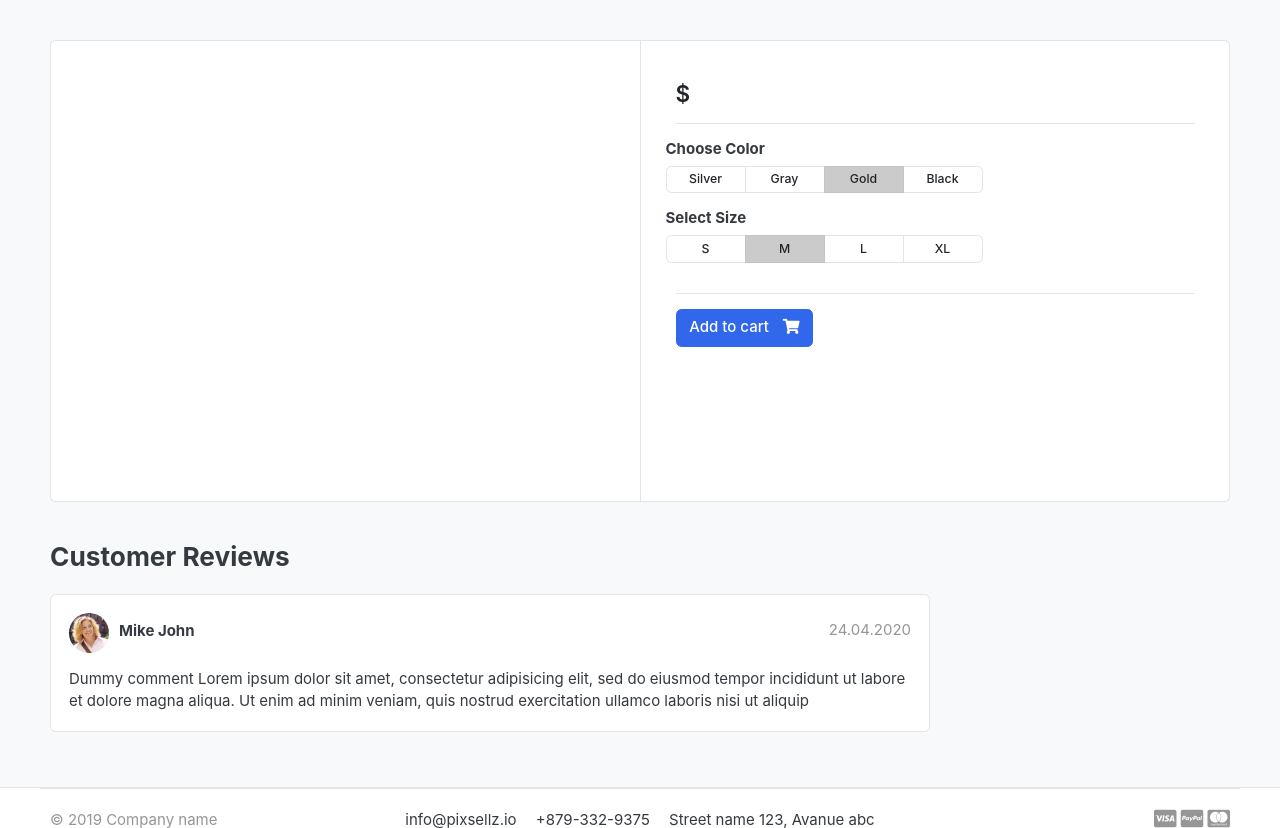
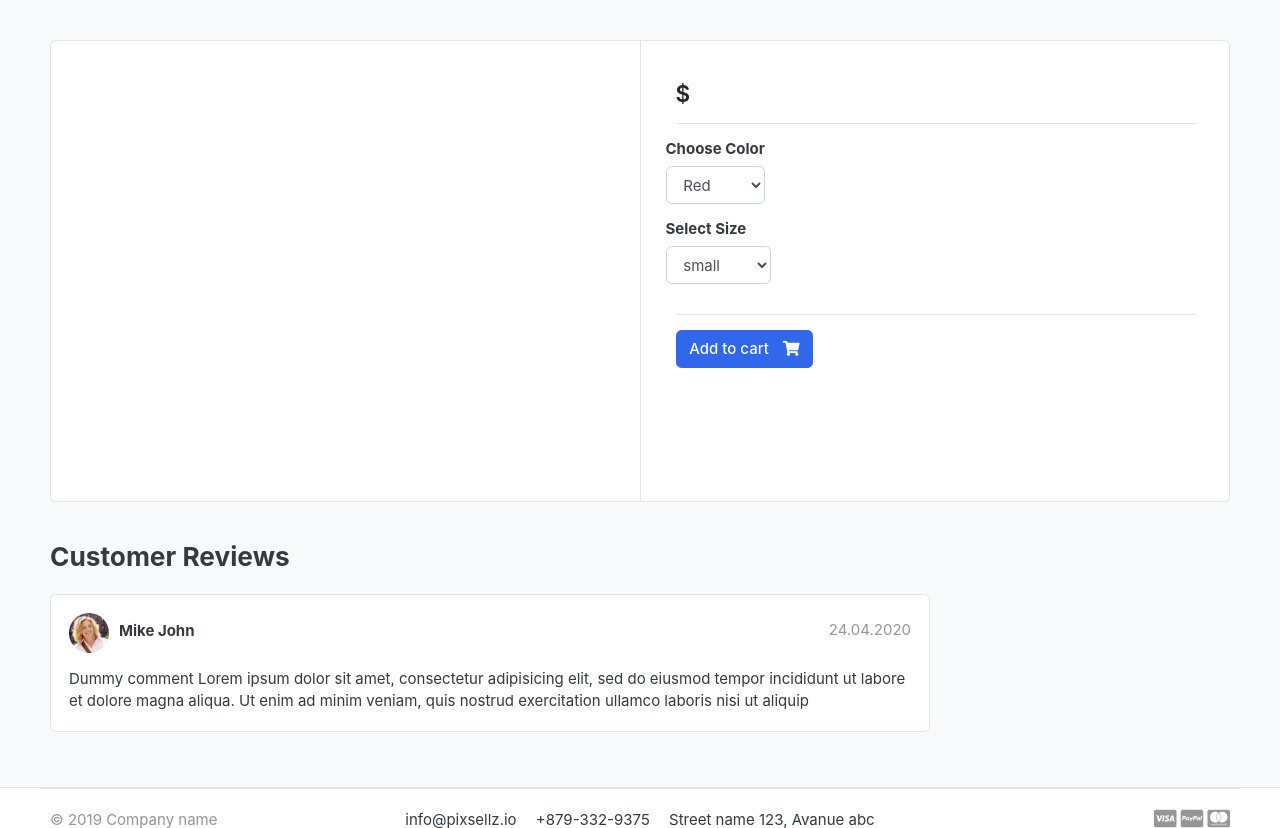
Before and after one commit to ProgramerSalar/cart, a Django app: template templates/store/product_detail.html in a window 1280 px wide. Shown: the part 155-983 px from the top of the page. Run offline with Django 3.2, Linux system fonts and the light colour scheme; the template is opened without the code that fills it, so the values that code supplies are empty; some libraries are stand-ins or nearby versions; some web fonts are replaced.

Commit message:
Product Variation Preparation

```diff
--- a/templates/includes/navbar.html
+++ b/templates/includes/navbar.html
@@ -51,7 +51,7 @@
         </div> <!-- col.// -->
         <a href="{% url 'store' %}" class="btn btn-outline-primary">Store</a>
         <div class="col-lg  col-md-6 col-sm-12 col">
-            <form action="{% url 'search' %}" class="search">
+            <form action="{% url 'search' %}" class="search" method='GET' >
                 <div class="input-group w-100">
                     <input type="text" class="form-control" style="width:60%;" placeholder="Search" name="keyword">
 
--- a/templates/store/product_detail.html
+++ b/templates/store/product_detail.html
@@ -17,6 +17,8 @@
     </article> <!-- gallery-wrap .end// -->
             </aside>
             <main class="col-md-6 border-left">
+
+    <form  action="{% url 'add_cart' single_product.id %}" method = 'GET'>
     <article class="content-body">
 
     <h2 class="title">{{ single_product.product_name }}</h2>
@@ -33,39 +35,22 @@
         <div class="row">
             <div class="item-option-select">
                 <h6>Choose Color</h6>
-                <div class="btn-group btn-group-sm btn-group-toggle" data-toggle="buttons">
-                  <label class="btn btn-light">
-                    <input type="radio" name="radio_color"> Silver
-                  </label>
-                  <label class="btn btn-light">
-                    <input type="radio" name="radio_color" > Gray
-                  </label>
-                  <label class="btn btn-light active">
-                    <input type="radio" name="radio_color checked"> Gold
-                  </label>
-                  <label class="btn btn-light">
-                    <input type="radio" name="radio_color"> Black
-                  </label>
-                </div>
+                 <select name = 'color' class = 'form-control'>
+                  <option value='red'>Red</option>
+                  <option value='yellow'>Yellow</option>
+                  <option value='green'>Green</option>
+                 </select>
             </div>
         </div> <!-- row.// -->
         <div class="row">
             <div class="item-option-select">
                 <h6>Select Size</h6>
-                <div class="btn-group btn-group-sm btn-group-toggle" data-toggle="buttons">
-                  <label class="btn btn-light">
-                    <input type="radio" name="radio_color"> S
-                  </label>
-                  <label class="btn btn-light active">
-                    <input type="radio" name="radio_color" checked> M
-                  </label>
-                  <label class="btn btn-light">
-                    <input type="radio" name="radio_color"> L
-                  </label>
-                  <label class="btn btn-light">
-                    <input type="radio" name="radio_color"> XL
-                  </label>
-                </div>
+                <select name = 'size' class='form-control'>
+                  <option value='small'>small</option>
+                  <option value='medium'>Medium</option>
+                  <option value='large'>Large</option>
+                 </select>
+
             </div>
         </div> <!-- row.// -->
         <hr>
@@ -78,10 +63,14 @@
         <a href="{% url 'cart' %}" class="btn  btn-outline-primary"> <span class="text">View cart</span> <i class="fas fa-eye"></i>  </a>
 
         {% else %}
-        <a href="{% url 'add_cart' single_product.id %}" class="btn  btn-primary"> <span class="text">Add to cart</span> <i class="fas fa-shopping-cart"></i>  </a>
+        <button type="submit"  class="btn  btn-primary"> <span class="text">Add to cart</span> <i class="fas fa-shopping-cart"></i>  </button>
         {% endif %}
       {% endif %}
     </article> <!-- product-info-aside .// -->
+  </form>
+
+
+
             </main> <!-- col.// -->
         </div> <!-- row.// -->
     </div> <!-- card.// -->
--- a/templates/store/store.html
+++ b/templates/store/store.html
@@ -164,7 +164,7 @@
     {% endfor %}
     {% else %}
      <div>
-        <h2> No result found . Please try agin later </h2>
+        <h2> No result found . Please try again. </h2>
      </div>
      {% endif %}
     </div> <!-- row end.// -->
```
Also changed, not shown: carts/views.py (+7 -0 lines), db.sqlite3.
